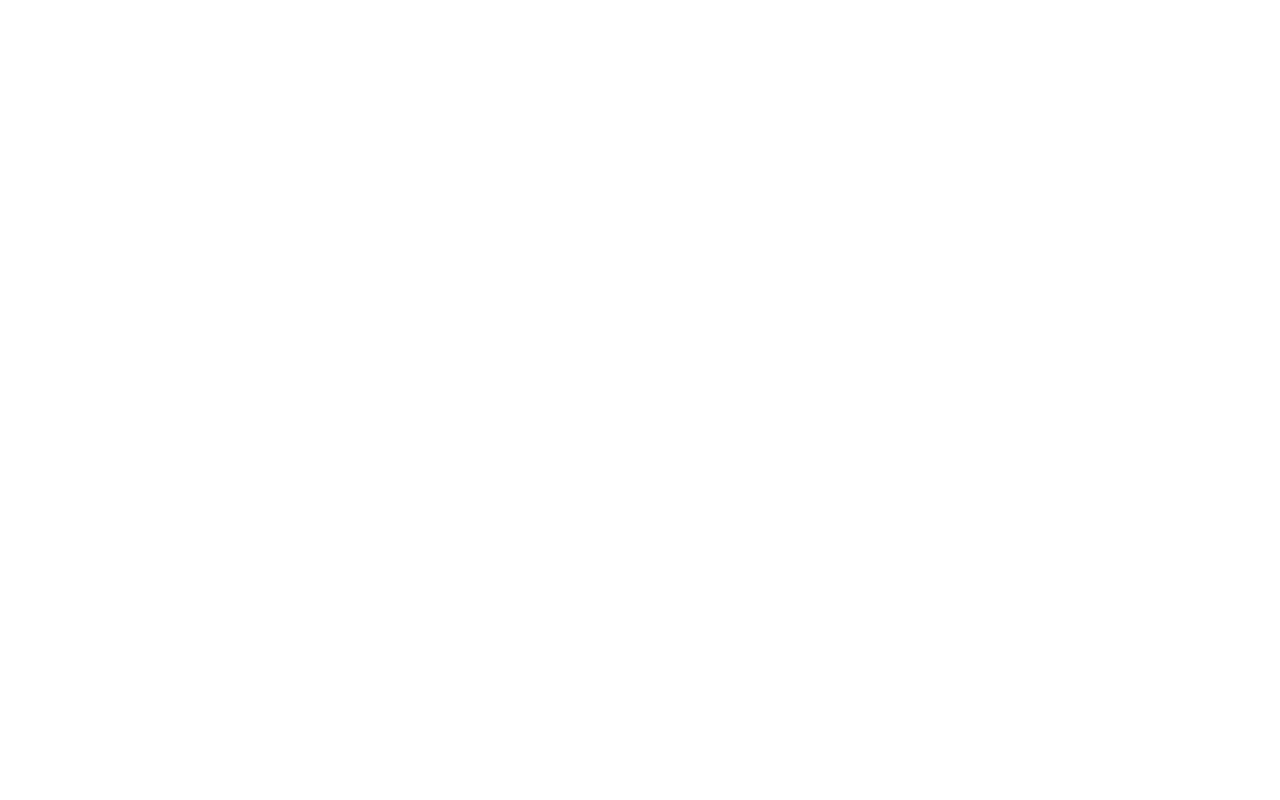
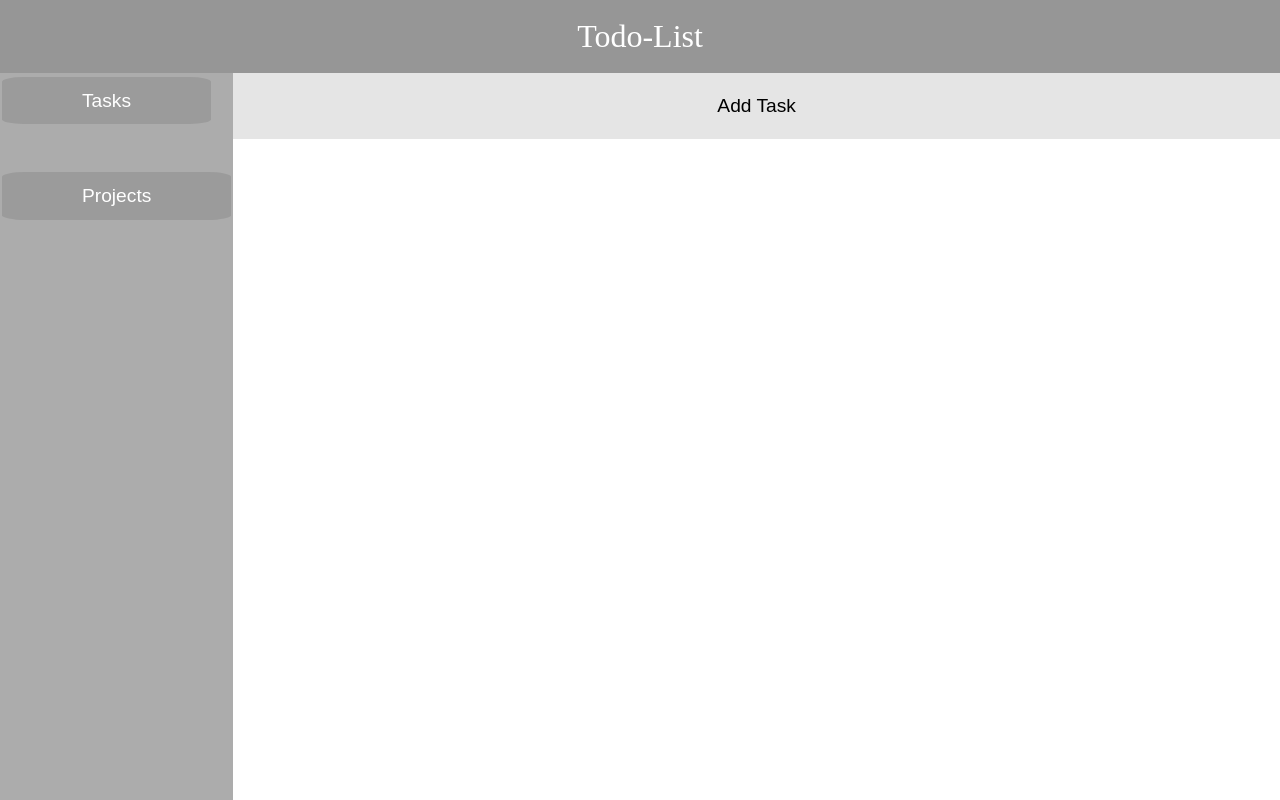
Before and after one commit to ChemsCode/todo-list, a website built with webpack: page dist/index.html in a window 1280 px wide. Built offline with nearby package versions, Linux system fonts and the light colour scheme.

Commit message:
added a few modules, styling, a created the Todo class

```diff
--- a/src/index.js
+++ b/src/index.js
@@ -1,3 +1,15 @@
 import './style.css'
+import { navbarComp } from './navbar';
+import { sidebarComp } from './sidebar';
+import { mainComp } from './main';
 
-console.log("Test");
+function component() {
+    const element = document.createElement('div');
+    element.setAttribute('id','container');
+    element.appendChild(navbarComp());
+    element.appendChild(sidebarComp());
+    element.appendChild(mainComp());
+    return element;
+}
+
+document.getElementById("content").appendChild(component());
--- /dev/null
+++ b/src/main.js
@@ -0,0 +1,11 @@
+function mainComp() {
+    //Creating the main section
+    const main = document.createElement('div');
+    main.classList.add("main");
+    let add = document.createElement("button")
+    add.innerHTML = "Add Task"
+    main.appendChild(add);
+    return main;
+}
+
+export {mainComp};
--- /dev/null
+++ b/src/navbar.js
@@ -0,0 +1,10 @@
+function navbarComp() {
+    //Creating the navbar
+    const navbar = document.createElement('div');
+    navbar.classList.add("navbar");
+    navbar.innerHTML = "Todo-List";
+
+    return navbar;
+}
+
+export {navbarComp};
--- /dev/null
+++ b/src/sidebar.js
@@ -0,0 +1,23 @@
+function sidebarComp() {
+    //Creating the sidebar
+    const sidebar = document.createElement('div');
+    sidebar.classList.add("sidebar");
+    const list = document.createElement('ul');
+    let data = ["Tasks", "Projects"]
+
+
+    data.forEach((item) => {
+        let liButton = document.createElement("button")
+        liButton.setAttribute('id',`${item}`);
+        liButton.innerHTML = item;
+        let li = document.createElement("li");
+        li.appendChild(liButton);
+        list.appendChild(li);
+    });
+    sidebar.appendChild(list);
+
+
+    return sidebar;
+}
+
+export {sidebarComp};
--- a/src/style.css
+++ b/src/style.css
@@ -0,0 +1,95 @@
+@font-face {
+    font-family: 'myFont';
+    src: url('./Bungee-Regular.ttf') format('ttf');
+    font-weight: 600;
+    font-style: normal;
+}
+
+*{
+    margin: 0;
+    padding: 0;
+}
+html, body {
+    height: 100%;
+    margin: 0;
+}
+
+body{
+    font-family: Arial, sans-serif;
+}
+
+#content{
+    height: 100%;
+    margin: 0;
+}
+
+#container{
+    min-height: 100%;
+    display: grid;
+    grid-template-rows: 1fr 10fr;
+    grid-template-columns: 2fr 10fr;
+}
+
+/*navbar styling*/
+
+.navbar{
+    grid-column: 1 / 3;
+    font-family: 'myFont';
+    font-size: 2rem;
+    color: white;
+    display: flex;
+    background-color: rgb(150, 150, 150);
+    align-items: center;
+    justify-content: center;
+}
+
+
+/*sidebar styling*/
+
+.sidebar{
+    display: flex;
+    flex-direction: column;
+    align-items: center;
+    background-color: rgb(172, 172, 172);
+}
+
+.sidebar ul{
+    list-style-type: none;
+    display: flex;
+    flex-direction: column;
+    gap: 5vh;
+
+}
+
+.sidebar ul button{
+    background: rgba(0, 0, 0, 0.1); /* black background with 0.1 opacity */
+    border: none;
+    color: white;
+    padding: 1vw 10vh;
+    text-align: center;
+    text-decoration: none;
+    display: inline-block;
+    font-size: 1.2rem;
+    margin: 4px 2px;
+    cursor: pointer;
+    border-radius: 10%;
+}
+
+
+/*main section styling*/
+
+.main{
+    display: grid;
+    grid-template-rows: 1fr 10fr;
+}
+
+.main button{
+    background: rgba(0, 0, 0, 0.1); /* black background with 0.1 opacity */
+    border: none;
+    padding: 1vw 10vh;
+    text-align: center;
+    text-decoration: none;
+    display: inline-block;
+    font-size: 1.2rem;
+    cursor: pointer;
+}
--- /dev/null
+++ b/src/todos.js
@@ -0,0 +1,42 @@
+//File where I create the todo class
+
+class Todo{
+    #title;
+    #description;
+    #dueDate;
+    #priority;
+    #notes;
+
+    constructor(title, description, dueDate, priority, notes){
+        this.#title = title;
+        this.#description = description;
+        this.#dueDate = dueDate;
+        this.#priority = priority;
+        this.#notes = notes;
+    }
+    //getters
+    get geTitle() {
+      return this.#title;
+    }
+    get getDescription() {
+      return this.#description;
+    }
+    get getDueDate() {
+      return this.#dueDate;
+    }
+    get getPriority() {
+      return this.#priority;
+    }
+    get getNotes() {
+      return this.#notes;
+    }
+    //setters
+    set setTitle(title) {this.#title = title;}
+    set setDescription(desc) {this.#description = desc;}
+    set setDueDate(date) {this.#dueDate = date;}
+    set setPriority(priority) {this.#priority = priority;}
+    set setNotes(notes) {this.#notes = notes;}
+
+}
+
+export {Todo};
--- a/webpack.config.js
+++ b/webpack.config.js
@@ -22,6 +22,13 @@
         use: ['style-loader', 'css-loader'],
 
       },
+      {
+
+        test: /\.(woff|woff2|eot|ttf|otf)$/i,
+
+        type: 'asset/resource',
+
+      },
 
     ],
 
```
Also changed, not shown: dist/3d95fa68283102c29cd9.ttf (added), dist/index.html, dist/main.js, src/Bungee-Regular.ttf (added).
